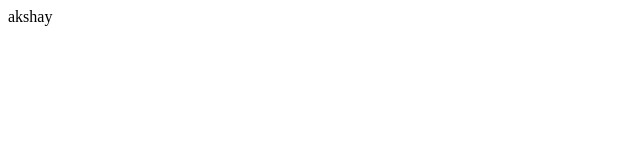
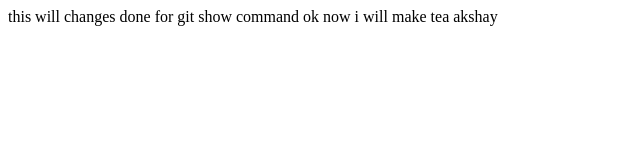
Before and after one commit to akshaydc61/git-course, a plain HTML site: page index.html in a window 1280 px wide. Shown: the whole page, without its empty margins (0-640 px from the left). Drawn offline with Linux system fonts and the light colour scheme.

Commit message:
this updated index.html file part 3 modified with final copy

```diff
--- a/index.html
+++ b/index.html
@@ -1,3 +1,5 @@
 <html>
+this will changes done for git show command ok
+now i will make tea
 akshay
 </html>
```
